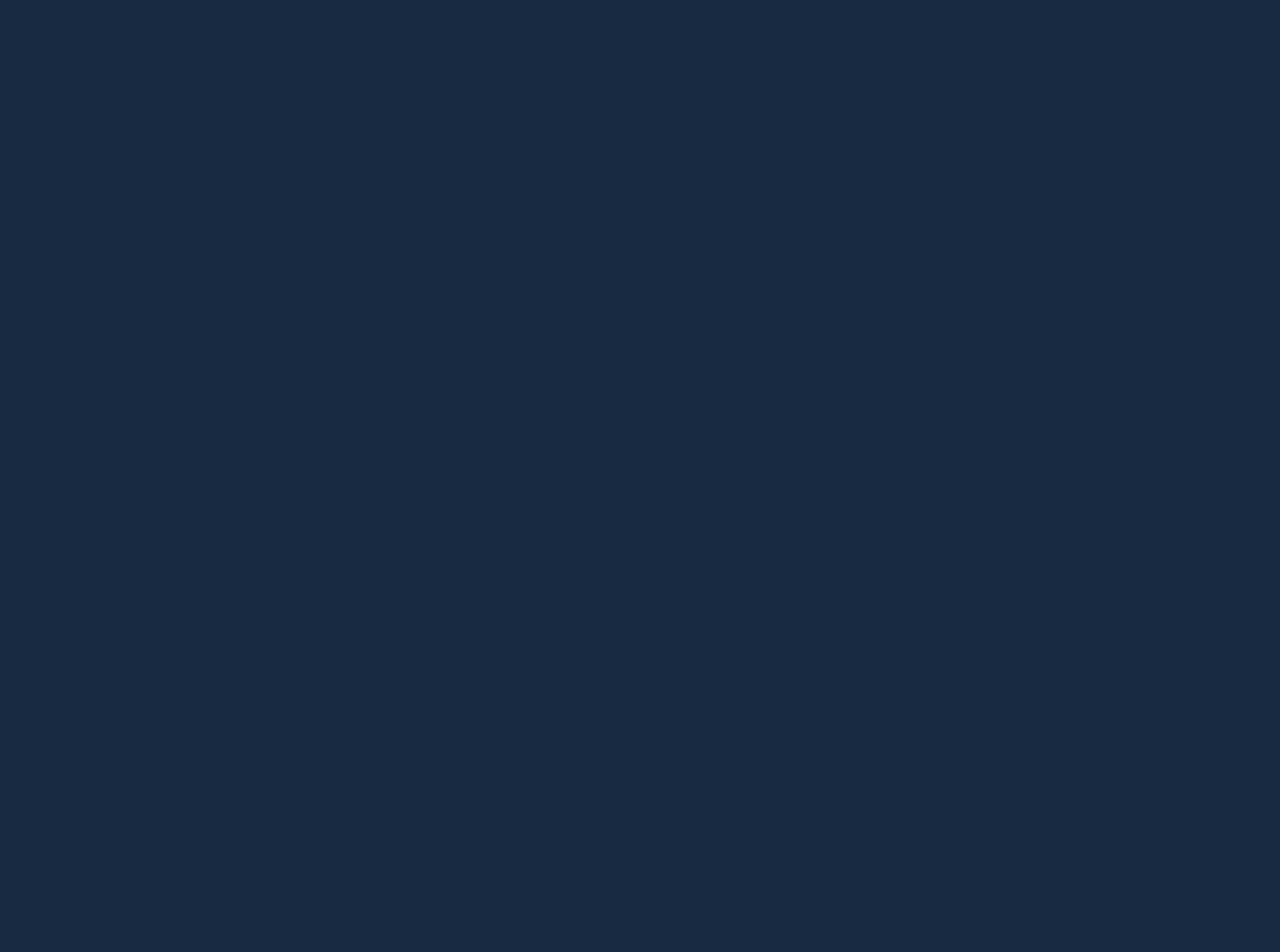
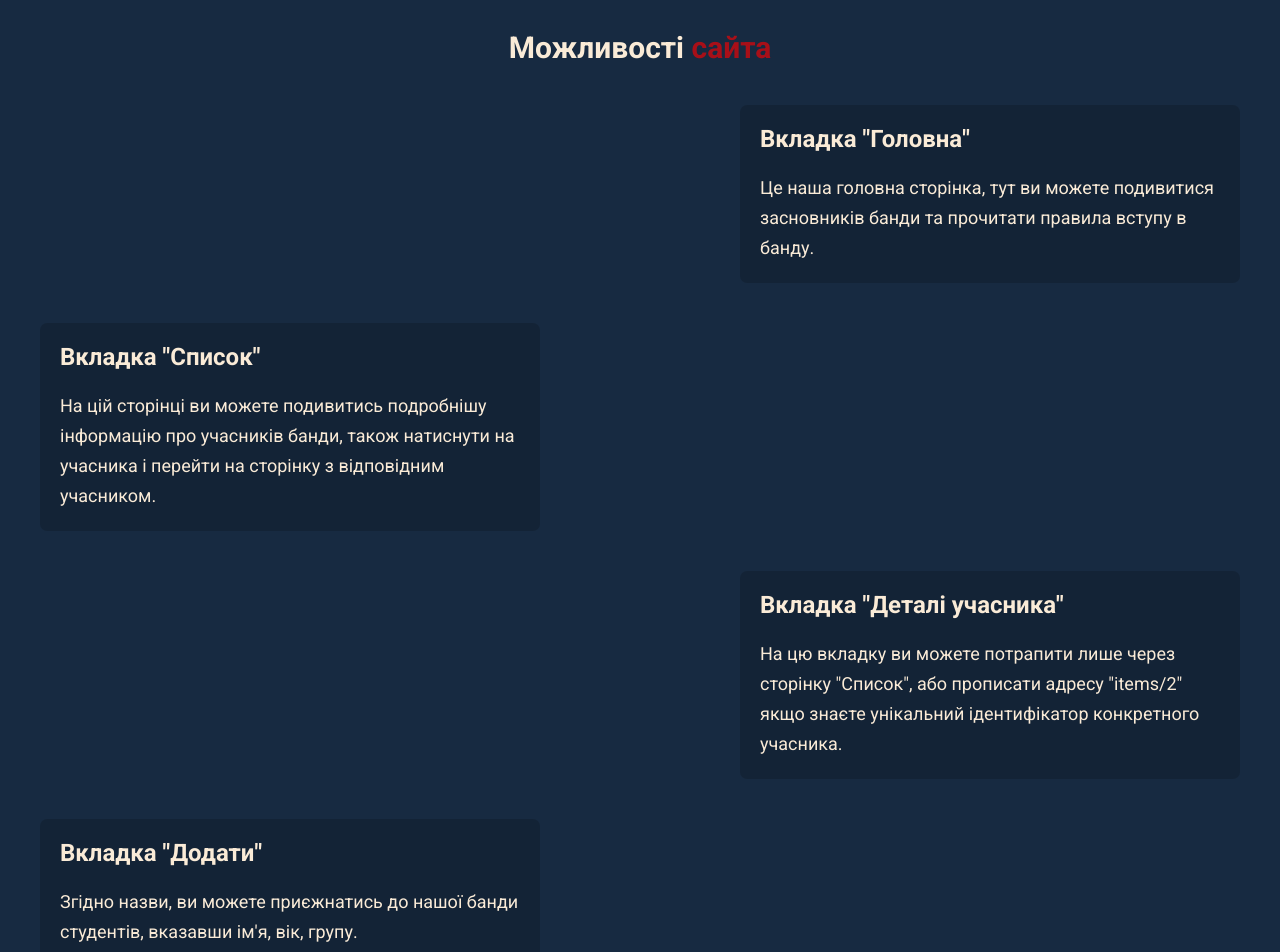
Before and after one commit to gimonch1k/Students_Group, a React (Vite) app: page /about in a window 1280 px wide. Shown: the part 100-1052 px from the top of the page. Before the commit the page ends 800 px from the top, so only its background shows below. Built offline with nearby package versions, Linux system fonts and the light colour scheme.

Commit message:
ready AboutPage and added validation age input(only numbers)

```diff
--- a/src/index.scss
+++ b/src/index.scss
@@ -27,3 +27,11 @@ li {
 .span {
   color: #ff0000a0;
 }
+
+.margin-right {
+  margin: 0 0 0 auto;
+}
+
+.margin-left {
+  margin: 0 auto 0 0;
+}
--- a/src/pages/AboutPage/AboutPage.jsx
+++ b/src/pages/AboutPage/AboutPage.jsx
@@ -1,3 +1,56 @@
-function AboutPage() {}
+import "./aboutPage.scss";
+
+function AboutPage() {
+  return (
+    <section className="aboutpage">
+      <div className="container">
+        <h2 className="title aboutpage__title">
+          Можливості <span className="span">сайта</span>
+        </h2>
+
+        <div className="aboutpage__poss margin-right">
+          <div className="title aboutpage__head">Вкладка "Головна"</div>
+          <div className="title aboutpage__descr">
+            Це наша головна сторінка, тут ви можете подивитися засновників банди
+            та прочитати правила вступу в банду.
+          </div>
+        </div>
+
+        <div className="aboutpage__poss margin-left">
+          <div className="title aboutpage__head">Вкладка "Список"</div>
+          <div className="title aboutpage__descr">
+            На цій сторінці ви можете подивитись подробнішу інформацію про
+            учасників банди, також натиснути на учасника і перейти на сторінку з
+            відповідним учасником.
+          </div>
+        </div>
+
+        <div className="aboutpage__poss margin-right">
+          <div className="title aboutpage__head">Вкладка "Деталі учасника"</div>
+          <div className="title aboutpage__descr">
+            На цю вкладку ви можете потрапити лише через сторінку "Список", або
+            прописати адресу "items/2" якщо знаєте унікальний ідентифікатор
+            конкретного учасника.
+          </div>
+        </div>
+
+        <div className="aboutpage__poss margin-left">
+          <div className="title aboutpage__head">Вкладка "Додати"</div>
+          <div className="title aboutpage__descr">
+            Згідно назви, ви можете приєжнатись до нашої банди студентів,
+            вказавши ім'я, вік, групу.
+          </div>
+        </div>
+
+        <div className="aboutpage__poss margin-right">
+          <div className="title aboutpage__head">Вкладка "Про додаток"</div>
+          <div className="title aboutpage__descr">
+            Ця сторінка - це міні-документація до цього сайту.
+          </div>
+        </div>
+      </div>
+    </section>
+  );
+}
 
 export default AboutPage;
--- /dev/null
+++ b/src/pages/AboutPage/aboutPage.scss
@@ -0,0 +1,23 @@
+.aboutpage {
+  padding: 130px 0 40px 0;
+  &__title {
+    text-align: center;
+    font-size: 30px;
+  }
+  &__poss {
+    margin-top: 40px;
+    width: 500px;
+    background-color: rgba(0, 0, 0, 0.163);
+    border-radius: 7px;
+    padding: 20px;
+  }
+  &__head {
+    font-size: 24px;
+    font-weight: 700;
+  }
+  &__descr {
+    line-height: 30px;
+    margin-top: 20px;
+    font-size: 18px;
+  }
+}
--- a/src/pages/AddItemPage/AddItemPage.jsx
+++ b/src/pages/AddItemPage/AddItemPage.jsx
@@ -18,6 +18,19 @@ function AddItemPage({ addStudent }) {
       return {
         ...item,
         [name]: value,
+      };
+    });
+  };
+
+  const inputChangeAge = (e) => {
+    const { name, value } = e.target;
+
+    const newValue = value.replace(/\D/, "");
+
+    setFormData((item) => {
+      return {
+        ...item,
+        [name]: newValue,
       };
     });
   };
@@ -64,7 +77,7 @@ function AddItemPage({ addStudent }) {
               placeholder="Ваш вік"
               className="additempage__input"
               value={formData.age}
-              onChange={inputChange}
+              onChange={inputChangeAge}
             />
             <input
               type="text"
```
